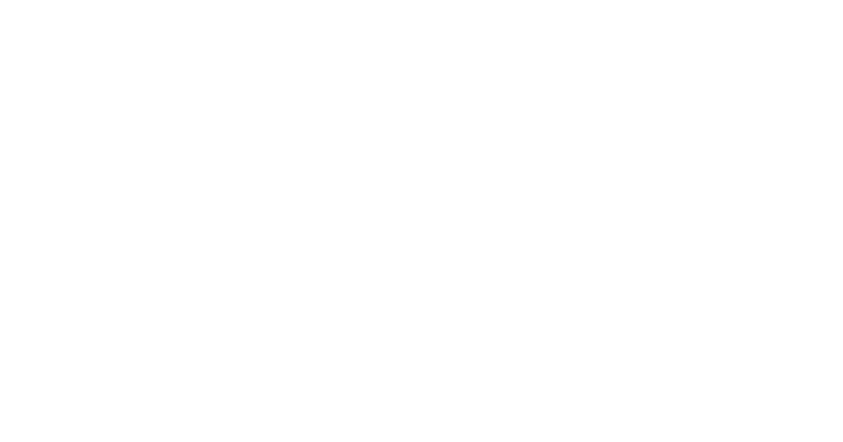
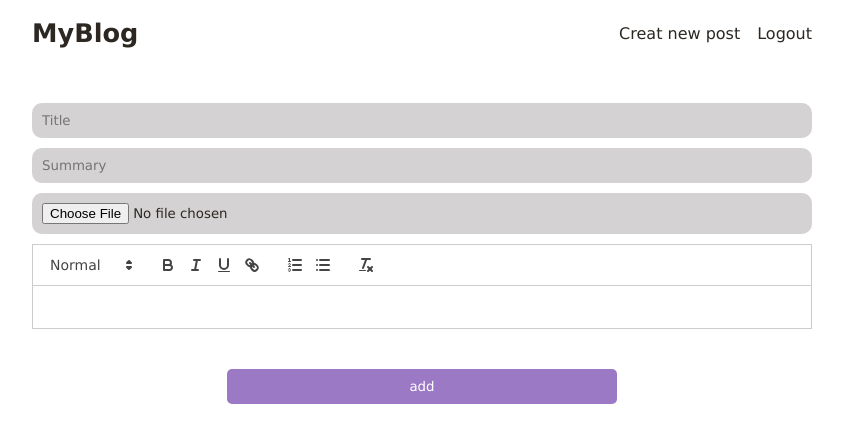
Before and after one commit to dahhou-ilyas/BlogHub, a React (Create React App) app in the folder front-end/: page /create in a window 1280 px wide. Before the commit this address had no page. Shown: the top 442 px of the page, without its empty margins (218-1061 px from the left). Built offline with nearby package versions, Linux system fonts and the light colour scheme; no server answers.

Commit message:
create form for adding new Post

```diff
--- a/front-end/package.json
+++ b/front-end/package.json
@@ -8,6 +8,7 @@
     "@testing-library/user-event": "^13.5.0",
     "react": "^18.2.0",
     "react-dom": "^18.2.0",
+    "react-quill": "^2.0.0",
     "react-router-dom": "^6.8.1",
     "react-scripts": "^2.1.3",
     "web-vitals": "^2.1.4"
--- a/front-end/src/App.css
+++ b/front-end/src/App.css
@@ -86,7 +86,11 @@
     color: #fff;
 }
 
-form h1{
+form.login h1, form.register h1{
     font-family: 'Gill Sans', 'Gill Sans MT', Calibri, 'Trebuchet MS', sans-serif;
     text-align: center;
 }
+
+button.Post{
+    margin-top: 40px;
+}
--- a/front-end/src/App.js
+++ b/front-end/src/App.js
@@ -6,6 +6,7 @@
 import Login from './compenant/Login';
 import Registre from './compenant/Registre';
 import {UserContextProvide} from './Usercontext'
+import CreerPost from './compenant/CreerPost';
 
 function App() {
   return (
@@ -15,7 +16,7 @@
         <Route index element={<Post/>}/>
         <Route path={'/login'} element={<Login/>}/>
         <Route path={'/registre'} element={<Registre/>}/>
-        <Route/>
+        <Route path={'/create'} element={<CreerPost/>} />
       </Route>
     </Routes>
     </UserContextProvide>
--- /dev/null
+++ b/front-end/src/compenant/CreerPost.js
@@ -0,0 +1,16 @@
+import React from 'react'
+import ReactQuill from 'react-quill'
+import 'react-quill/dist/quill.snow.css'
+function CreerPost() {
+  return (
+    <form>
+        <input type="text" placeholder='Title'/>
+        <input type="summary" placeholder='Summary'/>
+        <input type="file" placeholder='Summary'/>
+        <ReactQuill />
+        <button className='Post'>add</button>
+    </form>
+  )
+}
+
+export default CreerPost
```
Also changed, not shown: 1 other file (tests, documents, lock files or other folders).
